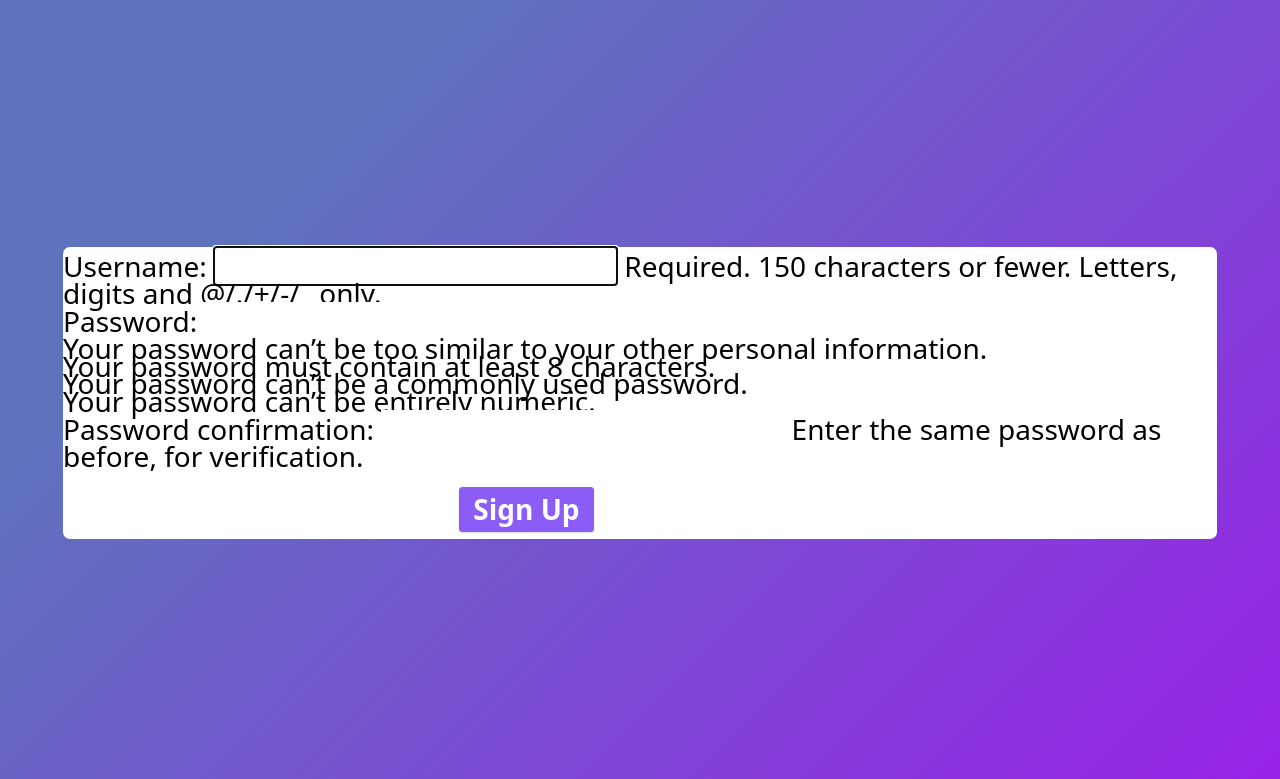
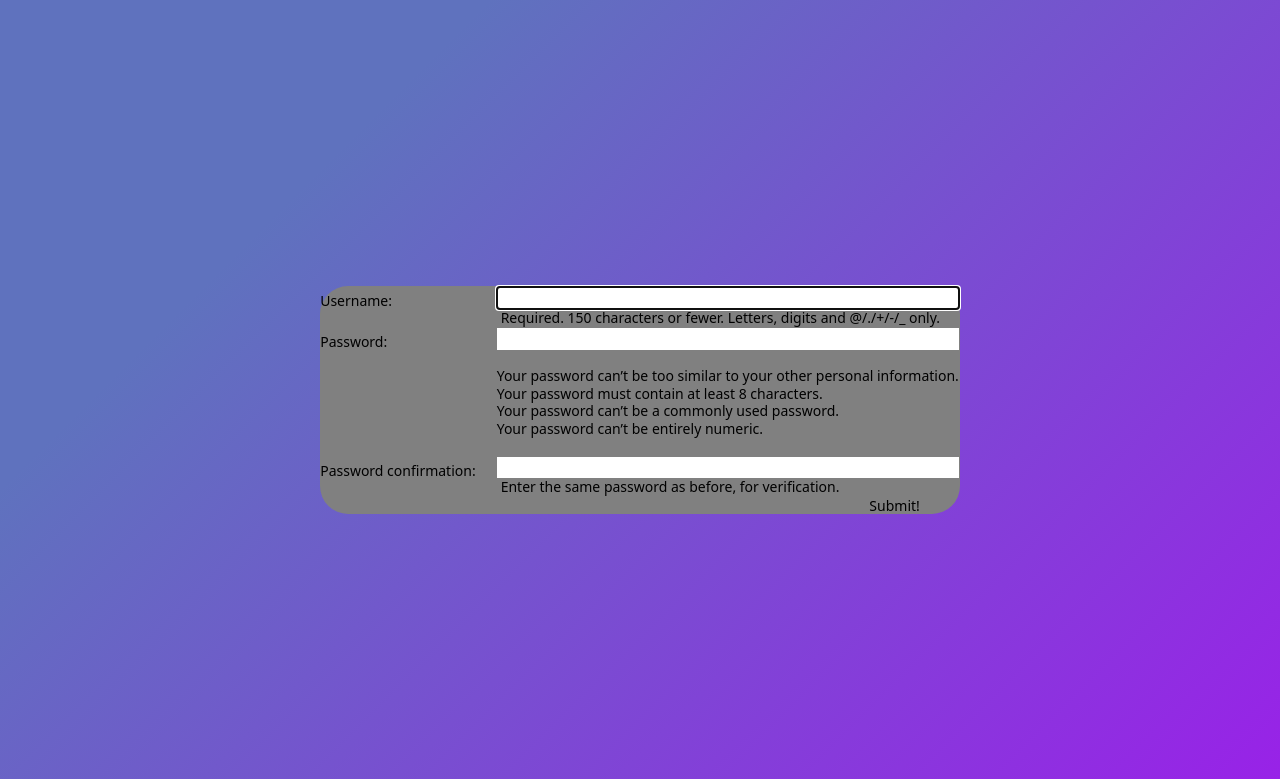
Before and after one commit to cameronbweston/This-Is-Why-Youre-Broke, a Django app: page /accounts/signup/ in a window 1280 px wide. Shown: the part 70-849 px from the top of the page. Run offline with Django 3.2, Linux system fonts and the light colour scheme.

Commit message:
Fix bug with user not being able to sign up and create a profile

```diff
--- a/main_app/static/css/form.css
+++ b/main_app/static/css/form.css
@@ -4,6 +4,7 @@
   width: 100%;
   background-color: gray;
   border-radius: 2rem;
+  font-size: 1rem;
 }
 
 table {
--- a/main_app/templates/base.html
+++ b/main_app/templates/base.html
@@ -6,9 +6,9 @@
   <meta charset="UTF-8">
   <meta http-equiv="X-UA-Compatible" content="IE=edge">
   <meta name="viewport" content="width=device-width, initial-scale=1.0">
-  <link rel="stylesheet" type="text/css" href="{% static 'css/base.css' %}">
   <link rel="preconnect" href="https://fonts.googleapis.com">
   <link rel="preconnect" href="https://fonts.gstatic.com" crossorigin>
+  <link rel="stylesheet" type="text/css" href="{% static 'css/base.css' %}">
   <link href="https://unpkg.com/tailwindcss@^2/dist/tailwind.min.css" rel="stylesheet">
   <style>
     .body-bg {
--- a/main_app/templates/home.html
+++ b/main_app/templates/home.html
@@ -20,6 +20,7 @@
           </div>
       </div>
     <div class="m-8">
+    {% if not user.is_authenticated %}
       <form action="{% url 'home' %}" method="post"  class="w-full bg-white rounded-lg">
         {% csrf_token %}
         {{ form.as_p }}
@@ -33,6 +34,7 @@
           </div>
         </div>
       </form>
+      {% endif %}
     </div>
   </div>
 </div>
--- a/main_app/templates/signup.html
+++ b/main_app/templates/signup.html
@@ -10,19 +10,16 @@
 <div class="min-w-screen min-h-screen flex items-center justify-center px-5 py-5">
   <div class="flex flex-col items-center m-5">
     <div class="m-8">
-      <form action="{% url 'home' %}" method="post"  class="w-full bg-white rounded-lg">
-        {% csrf_token %}
-        {{ form.as_p }}
-        <input type="hidden" name="next" value="{{ next }}">
-        <div class="md:flex md:items-center m-4">
-          <div class="md:w-1/3"></div>
-          <div class="md:w-2/3">
-            <button class="m-2 shadow bg-purple-500 hover:bg-purple-400 focus:shadow-outline focus:outline-none text-white font-bold py-4 px-4 rounded" type="submit">
-              Sign Up
-            </button>
-          </div>
-        </div>
-      </form>
+    {% if error_message %}
+      <p class="red-text">{{ error_message }}</p>
+    {% endif %}
+    <form action="" method="post" class="form-container" autocomplete="off">
+      {% csrf_token %}
+      <table>
+        {{ form.as_table }}
+      </table>
+      <button type="submit" class="btn submit">Submit!</button>
+    </form>
     </div>
   </div>
 </div>
--- a/main_app/urls.py
+++ b/main_app/urls.py
@@ -2,7 +2,9 @@ from django.urls import path
 from . import views
 
 urlpatterns = [
+  #User Signup
   path('', views.Home.as_view(), name='home'),
+  path('accounts/signup/', views.signup, name='signup'),
   path('premiumcontent/', views.premiumcontent, name='premiumcontent'),
   #Subscription Views
   path('subscriptions/', views.subs_index, name='subs_index'),
@@ -16,8 +18,6 @@ urlpatterns = [
   path('purchases/create/', views.PurchaseCreate.as_view(), name='purchase_create'),
   path('purchases/<int:pk>/update/', views.PurchaseUpdate.as_view(), name='purchase_update'),
   path('purchases/<int:pk>/delete/', views.PurchaseDelete.as_view(), name='purchase_delete'),
-  #User Signup
-  path('accounts/signup/', views.signup, name='signup'),
   #Photos
   path('purchases/<int:purchase_id>/add_photo/', views.add_photo, name='add_photo'),
   #Investment Views
--- a/main_app/views.py
+++ b/main_app/views.py
@@ -19,13 +19,18 @@ BUCKET = 'this-is-why-youre-broke'
 def signup(request):
   error_message = ''
   if request.method == 'POST':
+    # This is how to create a 'user' form object
+    # that includes the data from the browser
     form = UserCreationForm(request.POST)
     if form.is_valid():
+      # This will add the user to the database
       user = form.save()
+      # This is how we log a user in
       login(request, user)
       return redirect('subs_index')
     else:
       error_message = 'Invalid sign up - try again'
+  # A bad POST or a GET request, so render signup.html with an empty form
   form = UserCreationForm()
   context = {'form': form, 'error_message': error_message}
   return render(request, 'signup.html', context)
@@ -42,7 +47,9 @@ def subs_index(request):
   subs = Subscription.objects.filter(user = request.user)
   price = subs.aggregate(Sum('price'))
   monthly_price = price['price__sum']
-  yearly_price = monthly_price * 12
+  yearly_price = 0
+  if monthly_price:
+    yearly_price = monthly_price * 12
   return render(request, 'subscriptions/index.html', {'subs' : subs, 'monthly_price': monthly_price, 'yearly_price': yearly_price})
 
 @login_required
```
